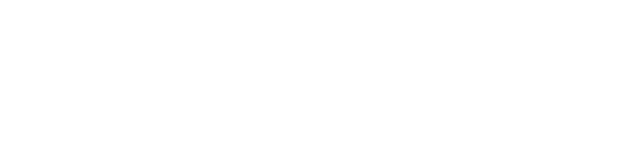
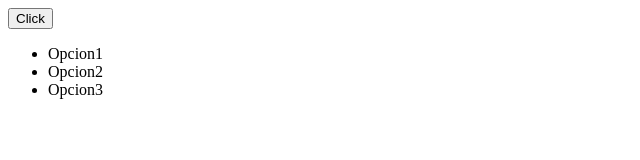
Before and after one commit to rlov/primerRepositorio, a plain HTML site: page index.html in a window 1280 px wide. Shown: the whole page, without its empty margins (0-640 px from the left). Drawn offline with Linux system fonts and the light colour scheme.

Commit message:
Modificando el index.html

```diff
--- a/index.html
+++ b/index.html
@@ -6,6 +6,17 @@
     <title>USANDO GIT</title>
 </head>
 <body>
-
+    <div>
+        <button>Click</button>
+    </div>
+    <section>
+        <nav>
+            <ul>
+                <li>Opcion1</li>
+                <li>Opcion2</li>
+                <li>Opcion3</li>
+            </ul>
+        </nav>
+    </section>
 </body>
 </html>
```
